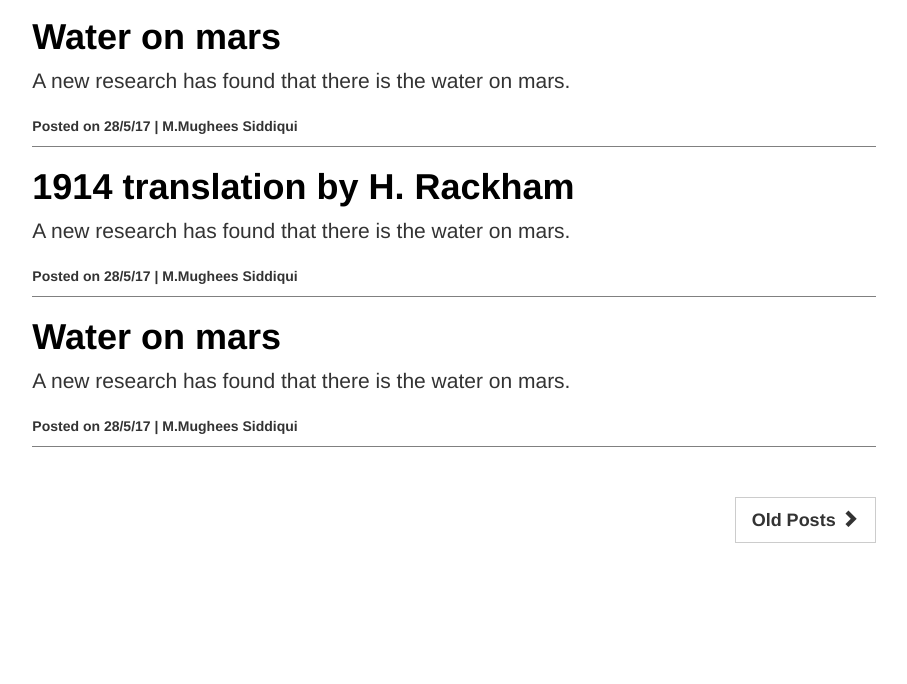
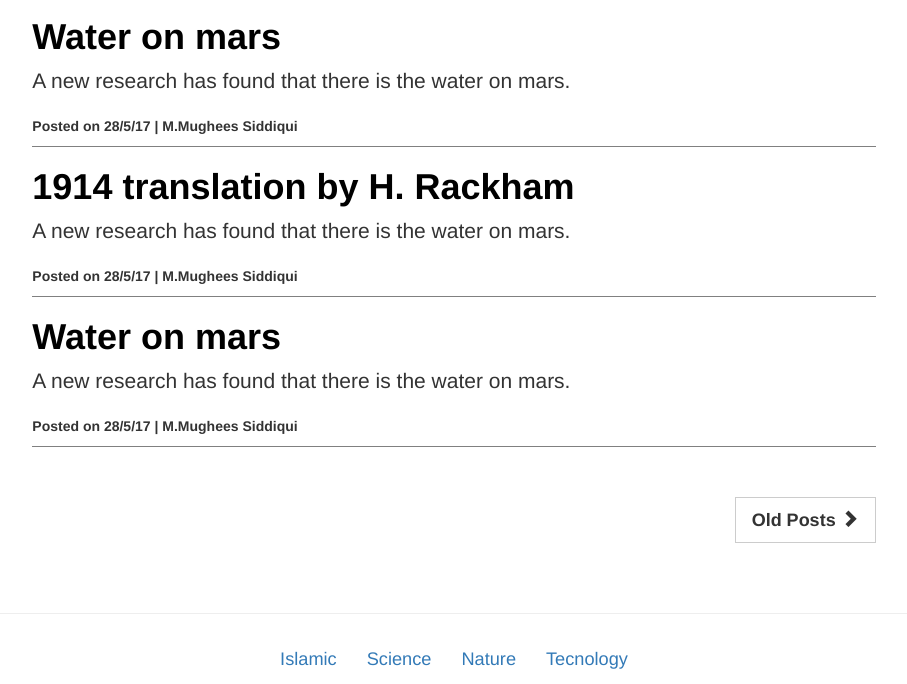
Before and after one commit to Mughees605/Blog-project-Bootstrap, a plain HTML site: page index.html in a window 1280 px wide. Shown: the part 793-1477 px from the top of the page, without its empty margins (186-1093 px from the left). Before the commit the page ends 1386 px from the top, so only its background shows below. Drawn offline with Linux system fonts and the light colour scheme.

Commit message:
adding footer

```diff
--- a/css/style.css
+++ b/css/style.css
@@ -55,3 +55,13 @@
         background: blue;
         color: white;
     }
+    /*styling footer area*/
+    .nav-bottom{
+        float:none;
+        display: table;
+        table-layout: fixed;
+        margin: 0 auto;
+    }
+    .nav-bottom li a:hover{
+     background: white;
+    }
--- a/index.html
+++ b/index.html
@@ -49,36 +49,47 @@
 <div class="row">
     <div class="col-md-8 col-md-offset-2" style="font-weight: bold">
 <div id="posts">
-        <h1><a href = "#">Water on mars</a></h1>
-        <p class="lead">A new research has found that there is the water on mars.</p>
-        <p >Posted on 28/5/17 | M.Mughees Siddiqui</p>
-    </div>
-    <div id="posts">
-        <h1><a href = "#">The standard Lorem Ipsum passage, used since the 1500s</a></h1>
-        <p class="lead">A new research has found that there is the water on mars.</p>
-        <p >Posted on 28/5/17 | M.Mughees Siddiqui</p>
-    </div>
-    <div id="posts">
-        <h1><a href = "#">Water on mars</a></h1>
+    <h1><a href="#">Water on mars</a></h1>
     <p class="lead">A new research has found that there is the water on mars.</p>
     <p>Posted on 28/5/17 | M.Mughees Siddiqui</p>
 </div>
 <div id="posts">
-        <h1><a href = "#">1914 translation by H. Rackham</a></h1>
+    <h1><a href="#">The standard Lorem Ipsum passage, used since the 1500s</a></h1>
     <p class="lead">A new research has found that there is the water on mars.</p>
-        <p >Posted on 28/5/17 | M.Mughees Siddiqui</p>
+    <p>Posted on 28/5/17 | M.Mughees Siddiqui</p>
 </div>
 <div id="posts">
-        <h1><a href = "#">Water on mars</a></h1>
+    <h1><a href="#">Water on mars</a></h1>
     <p class="lead">A new research has found that there is the water on mars.</p>
-        <p >Posted on 28/5/17 | M.Mughees Siddiqui</p>
+    <p>Posted on 28/5/17 | M.Mughees Siddiqui</p>
+</div>
+<div id="posts">
+    <h1><a href="#">1914 translation by H. Rackham</a></h1>
+    <p class="lead">A new research has found that there is the water on mars.</p>
+    <p>Posted on 28/5/17 | M.Mughees Siddiqui</p>
+</div>
+<div id="posts">
+    <h1><a href="#">Water on mars</a></h1>
+    <p class="lead">A new research has found that there is the water on mars.</p>
+    <p>Posted on 28/5/17 | M.Mughees Siddiqui</p>
 </div>
 <div id="down_btn" class="text-right">
     <button class="btn btn-default btn-lg">Old Posts <span class="glyphicon glyphicon-chevron-right"></span></button>
 </div>
 </div>
 </div>
-
+<!--creating footer-->
+<div class="containerfluid">
+    <hr />
+    <div class="text-center">
+        <ul class="nav navbar-nav nav-bottom">
+            <li><a href="#">Islamic</a></li>
+            <li><a href="#">Science</a></li>
+            <li><a href="#">Nature</a></li>
+            <li><a href="#">Tecnology</a></li>
+        </ul>
+    </div>
+</div>
 </body>
 
 </html>
```
Lines whose indentation alone changed are shown as unchanged.
